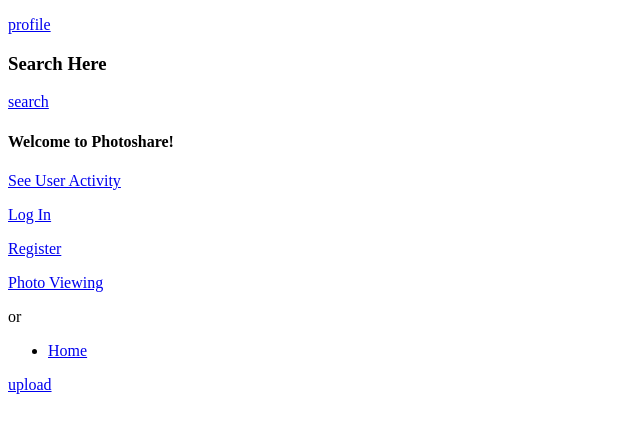
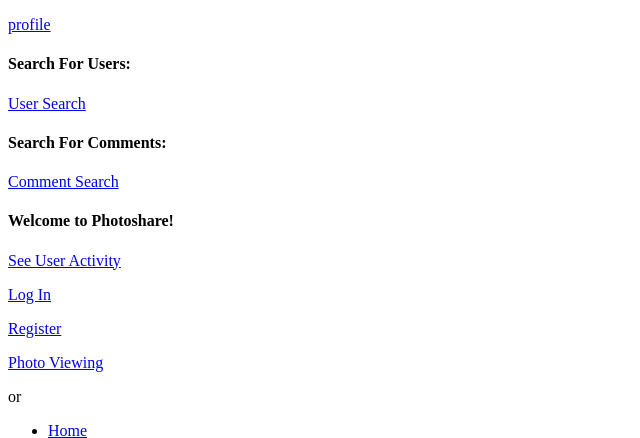
Before and after one commit to batcole/cs460_PA1, a Flask app: page / in a window 1280 px wide. Shown: the top 438 px of the page, without its empty margins (0-640 px from the left). Run offline with Flask 2, Linux system fonts and the light colour scheme; data comes from the database, SQL or seed files in the repository.

Commit message:
self-friend broken

```diff
--- a/app.py
+++ b/app.py
@@ -203,6 +203,16 @@
     return render_template('search.html')
 
 
+@app.route('/c_search', methods=['GET', 'POST'])
+def c_search():
+    if request.method == 'POST':
+        txt = request.form.get("search")
+        ans = getCommentsFromText(txt)
+        return render_template('c_search.html', comments = ans)
+    else:
+        return render_template('c_search.html')
+
+
 
 
 # start friends code
@@ -212,9 +222,17 @@
 def addFriend():
     if request.method == 'POST':
         email = request.form.get('addFriend')
+        u = flask_login.current_user.id
+        '''  getUserIdFromEmail
+    ans = cursor.fetchone()[0]
+TypeError: 'NoneType' object has no attribute '__getitem__'
+                email not passing correctly
+        if (isFriend(getUserIdFromEmail(email))):
+            return render_template('profile.html', message = 'You are already Friends', friends = getFriends(u),albums = getAlbums())  # name=getUserName()
+        else:
+        '''
         addFriendByEmail(email)
-        u = flask_login.current_user.id
-        return render_template('profile.html', message = 'Friend Added!', friends = getFriends(u))
+        return render_template('profile.html', message = 'Friend Added!', friends = getFriends(u), )
     else:
         return render_template('results.html')
 
@@ -422,6 +440,8 @@
     tup = cursor.fetchall()
     return tup
 
+# end comments code
+
 
 #helper functions
 
@@ -452,15 +472,39 @@
     ans = [spot[0] for spot in [[str(spot) for spot in results] for results in cursor.fetchall()]]
     return ans
 
+def isFriend(user):
+    cursor = conn.cursor()
+    u1 = getUserIdFromEmail(flask_login.current_user.id)
+    u2 = getUserIdFromEmail(user)
+    query = "SELECT email FROM Friends WHERE (uid1 = '{0}' AND uid2 = '{1}') OR (uid1 = '{1}' AND uid2 = '{0}')".format(u1, u2)
+    cursor.execute(query)
+    f = cursor.fetchall()
+    if (len(f) == 0):
+        return False
+    else:
+        return True
 
 def addFriendByEmail(email):
     cursor = conn.cursor()
     u1 = getUserIdFromEmail(flask_login.current_user.id)
     u2 = getUserIdFromEmail(email)
-    print(u1, u2, 'done')
-    query = "INSERT INTO Friends(uid1, uid2) VALUES ('{0}', '{1}')".format(u1, u2)
+    if (u1 == u2):
+        return render_template('profile.html', message = 'You cannot Friend yourself', friends = getFriends(u1),
+                                albums=getAlbums())  #name=getUserName()
+    else:
+        print(u1, u2, 'done')
+        query = "INSERT INTO Friends(uid1, uid2) VALUES ('{0}', '{1}')".format(u1, u2)
+        cursor.execute(query)
+        conn.commit()
+
+def getCommentsFromText(string):
+    cursor = conn.cursor()
+    query = "SELECT Users.email, COUNT(*) FROM Users JOIN Comments ON Users.user_id = Comments.user_id " \
+            "WHERE content LIKE '%{0}%' GROUP BY Users.email ORDER BY COUNT(*) DESC;".format(string)
     cursor.execute(query)
-    conn.commit()
+    return cursor.fetchall()
+
+
 
 def getUsersFromEmail(email):
     cursor = conn.cursor()
--- a/templates/hello.html
+++ b/templates/hello.html
@@ -4,10 +4,12 @@
 
 
 <div class = 'title' >
-    <h3>Search Here</h3>
+    <h4>Search For Users:</h4>
 </div>
-<p><a href='/search'>search</a></p>
+<p><a href='/search'>User Search</a></p>
 
+<h4>Search For Comments:</h4>
+<p><a href='/c_search'>Comment Search</a></p>
 
 {% if message %}
   <h4>{{message}}!</h4>
--- a/templates/results.html
+++ b/templates/results.html
@@ -17,6 +17,6 @@
     </form>
 </div>
 
-
+<li><a href='/'>Home</a></li>
 </body>
 </html>
--- a/templates/search.html
+++ b/templates/search.html
@@ -14,13 +14,12 @@
     </form>
 
 
-</form>
-</div>
 
 </div>
 
+
 </head>
 <body>
-
+<li><a href='/'>Home</a></li>
 </body>
 </html>
```
Also changed, not shown: templates/c_search.html (added, +26 -0 lines).
